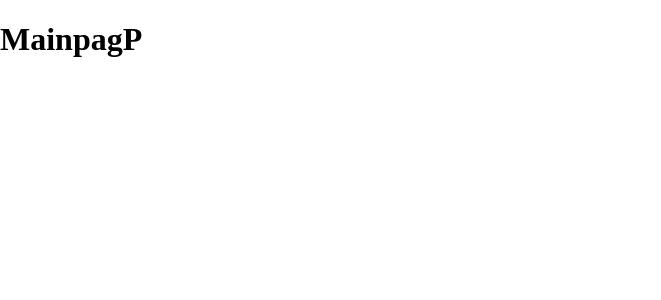
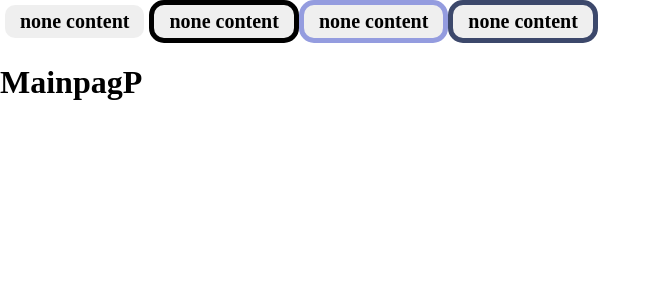
Before and after one commit to maverick-playauto/qa-web-front, a React (Create React App) app: page / in a window 1280 px wide. Shown: the top 300 px of the page, without its empty margins (0-661 px from the left). Built offline with nearby package versions, Linux system fonts and the light colour scheme.

Commit message:
Button 컴포넌트 생성

```diff
--- a/src/Router.tsx
+++ b/src/Router.tsx
@@ -1,4 +1,3 @@
-import React from 'react';
 import { BrowserRouter, Route, Routes } from 'react-router-dom';
 import MainPage from './pages/MainPage/Mainpage';
 import Sites from './pages/Sites/Sites';
--- /dev/null
+++ b/src/assets/styles/Theme.tsx
@@ -0,0 +1,41 @@
+const deviceSizes = {
+  mobile: '375px',
+  tablet: '768px',
+  laptop: '1024px',
+};
+
+const device = {
+  mobile: `screen and (max-width: ${deviceSizes.mobile})`,
+  tablet: `screen and (max-width: ${deviceSizes.tablet})`,
+  laptop: `screen and (max-width: ${deviceSizes.laptop})`,
+};
+
+const color = {
+  white: '#ffffff',
+  black: '#000000',
+  red: '#FF6B6B',
+  orange: '#FF9F45',
+  yellow: '#FFD93D',
+  green: '#6BCB77',
+  blue: '#4D96FF',
+  navy: '#3C486B',
+  purple: '#949CDF',
+  beige: '#FFF5E0',
+};
+
+const fontSize = {
+  xsmall: '8px',
+  small: '12px',
+  medium: '16px',
+  large: '24px',
+  xlarge: '48px',
+  xxlarge: '96px',
+};
+
+const theme = {
+  color,
+  fontSize,
+  device,
+};
+
+export default theme;
--- a/src/components/atoms/Button/Button.style.ts
+++ b/src/components/atoms/Button/Button.style.ts
@@ -1,11 +1,31 @@
 import styled from 'styled-components';
+import { StyleButtonProps } from './Button.types';
 
-interface ButtonProps {
-  background?: string;
-}
+export const Button = styled.button<StyleButtonProps>`
+  padding: 5px 15px;
+  border: 5px solid ${props => props.theme.color[props.color]};
+  border-radius: 15px;
+  background-color: '#000000';
+  font-size: 20px;
+  font-weight: 700;
+  color: ${props => props.theme.color};
+  transition: all 100ms ease-in-out;
 
-export const Button = styled.button<ButtonProps>`
-  border: 0.5;
-  border-radius: 10;
-  background-color: ${props => props.background};
+  &:hover {
+    background-color: ${props => props.theme.color};
+    color: ${props => props.theme.white};
+    cursor: pointer;
+  }
+
+  &.active {
+    background-color: ${props => props.theme.color};
+    color: ${props => props.theme.white};
+  }
+
+  /*
+  반응형 테스트
+  @media ${({ theme }) => theme.device.tablet} {
+    display: none;
+  }
+  */
 `;
--- a/src/components/atoms/Button/Button.tsx
+++ b/src/components/atoms/Button/Button.tsx
@@ -4,14 +4,9 @@ import * as S from './Button.style';
  * Primary UI component for user interaction
  */
 export const Button = ({
-  size = 'medium',
-  backgroundColor,
-  label,
-  ...props
+  event,
+  color = 'black',
+  btnContent = 'none content',
 }: ButtonProps) => {
-  return (
-    <S.Button background={backgroundColor} {...props}>
-      {label}
-    </S.Button>
-  );
+  return <S.Button color={color}>{btnContent}</S.Button>;
 };
--- a/src/index.tsx
+++ b/src/index.tsx
@@ -1,6 +1,8 @@
 import ReactDOM from 'react-dom/client';
 import Router from './Router';
 import GlobalStyle from './assets/styles/GlobalStyle';
+import theme from './assets/styles/Theme';
+import { ThemeProvider } from 'styled-components';
 
 const root = ReactDOM.createRoot(
   document.getElementById('root') as HTMLElement,
@@ -8,6 +10,8 @@ const root = ReactDOM.createRoot(
 root.render(
   <>
     <GlobalStyle />
-    <Router />
+    <ThemeProvider theme={theme}>
+      <Router />
+    </ThemeProvider>
   </>,
 );
--- a/src/pages/MainPage/Mainpage.tsx
+++ b/src/pages/MainPage/Mainpage.tsx
@@ -1,8 +1,12 @@
-import React from 'react';
+import { Button } from '../../components/atoms/Button/Button';
 
 const MainPage = () => {
   return (
     <div>
+      <Button color="white" />
+      <Button color="black" />
+      <Button color="purple" />
+      <Button color="navy" />
       <h1>MainpagP</h1>
     </div>
   );
```
Also changed, not shown: src/components/atoms/Button/Button.types.ts (+9 -4 lines), 1 other file (tests, documents, lock files or other folders).
